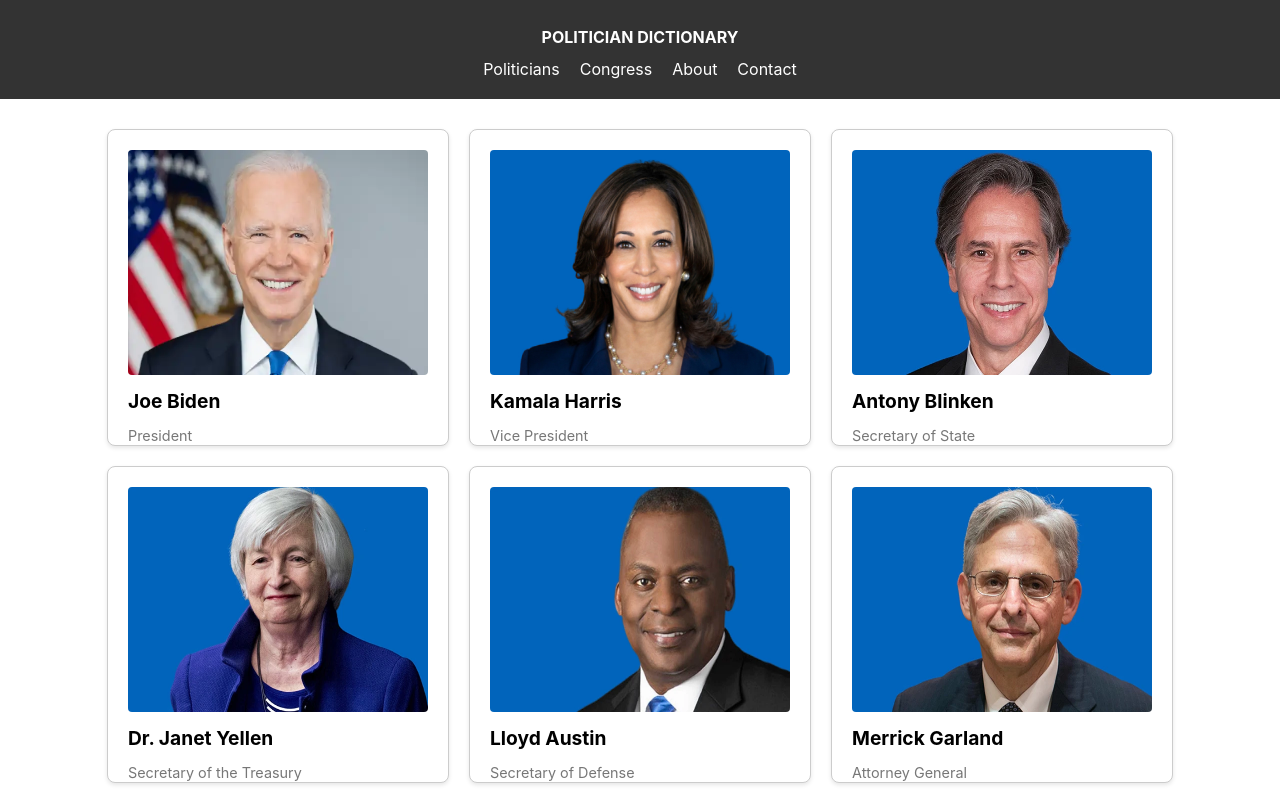
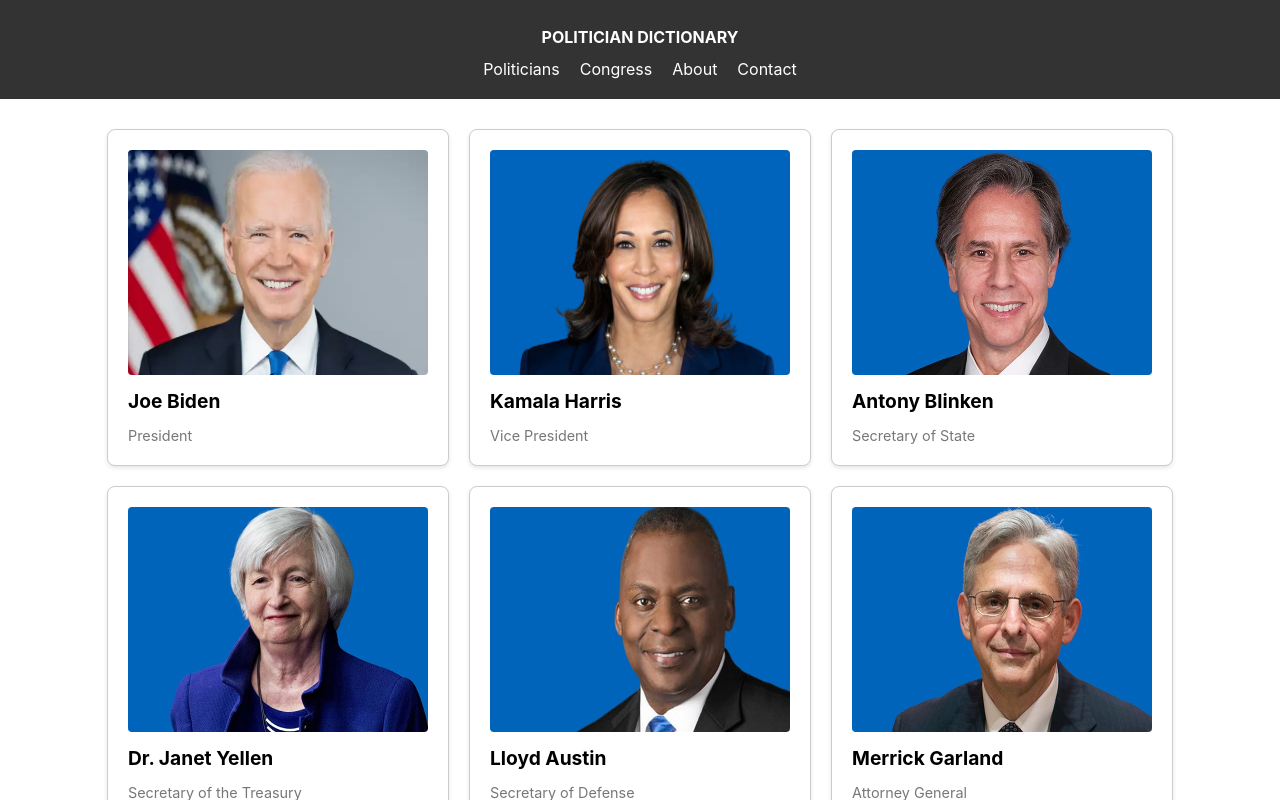
Before and after one commit to McGuire00/Blackbird, a React (Create React App) app in the folder maverick/: page / in a window 1280 px wide. Shown: the top 800 px of the page. Built offline with nearby package versions, Linux system fonts and the light colour scheme.

Commit message:
Adjusted heigh of ImageCard to fix layout issue

```diff
--- a/maverick/src/components/ImageCard/ImageCard.css
+++ b/maverick/src/components/ImageCard/ImageCard.css
@@ -3,7 +3,7 @@
   border-radius: 8px;
   padding: 20px;
   width: 300px;
-  height: 275px;
+  height: 295px;
   box-shadow: 0 2px 4px rgba(0, 0, 0, 0.1);
   background-color: white;
   margin: 10px;
```
